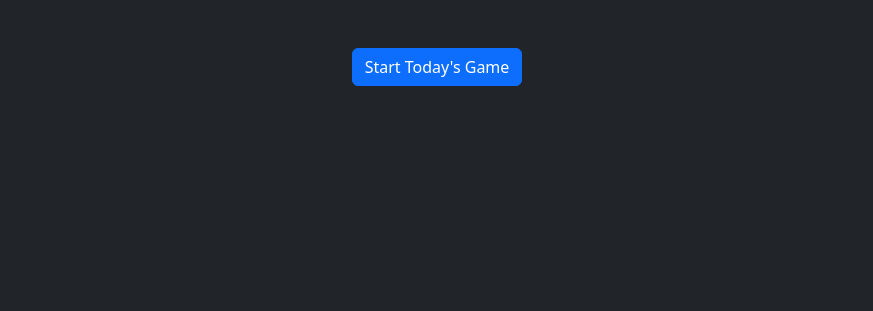
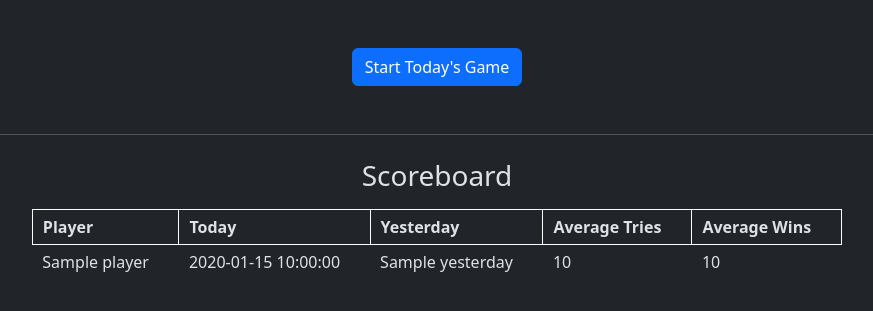
Before and after one commit to ronsmith/WordGame, a Flask app: template templates/index.html in a window 1280 px wide. Shown: the part 177-488 px from the top of the page, without its empty margins (203-1076 px from the left). Run offline with Flask 3, Linux system fonts and the light colour scheme; the template is opened without the code that fills it: most values are stand-ins (such as "Sample title", 1, 10 or a date in 2020); some libraries are stand-ins or nearby versions.

Commit message:
added scoreboard

```diff
--- a/templates/index.html
+++ b/templates/index.html
@@ -1,4 +1,22 @@
 {%  extends "base.html" %}
+{% block head %}
+    <style>
+        #scoreboard th {
+            border: 1px solid white;
+            padding-top: 5px;
+            padding-bottom: 5px;
+            padding-left: 10px;
+            padding-right: 30px;
+        }
+         #scoreboard td {
+            padding: 5px;
+            padding-top: 5px;
+            padding-bottom: 5px;
+            padding-left: 10px;
+            padding-right: 30px;
+         }
+    </style>
+{% endblock %}
 {% block content %}
     <h3 class="text-center my-5">
         Welcome <a href="{{ url_for('profile') }}">{{ user.name }}</a>
@@ -14,4 +32,36 @@
         <p><a href="{{ url_for('game') }}" class="btn btn-primary">View Today's Game</a></p>
     {% endif %}
     </div>
+    {% if scoreboard %}
+    <hr class="my-4">
+    <h3 class="my-3 text-center">Scoreboard</h3>
+    <p class="text-center">
+        <table align="center" id="scoreboard">
+            <thead>
+                <tr>
+                    <th>Player</th>
+                    <th>Today</th>
+                    <th>Yesterday</th>
+                    <th>Average Tries</th>
+                    <th>Average Wins</th>
+                </tr>
+            </thead>
+            <tbody>
+                {% for stats in scoreboard %}
+                <tr>
+                    <td>{{ stats.player }}</td>
+                    {% if stats.today and stats.yesterday %}
+                        <td>{{ stats.today }}</td>
+                        <td>{{ stats.yesterday }}</td>
+                    {% else %}
+                        <td colspan="2">{{ stats.last_played|default('&nbsp;') }}</td>
+                    {% endif %}
+                    <td>{{ stats.avg_attempts|default('&nbsp;') }}</td>
+                    <td>{{ stats.avg_wins|default('&nbsp;') }}</td>
+                </tr>
+                {% endfor %}
+            </tbody>
+        </table>
+    </p>
+    {% endif %}
 {% endblock %}
--- a/wordgame.py
+++ b/wordgame.py
@@ -30,7 +30,9 @@ def index():
     return render_template('index.html', **{
         'user': session['user'],
         'last_play': get_last_play_data(session['user']),
-        'current_game': get_current_game()})
+        'current_game': get_current_game(),
+        'scoreboard': get_scoreboard_data(),
+    })
 
 
 @app.route('/game')
```
Also changed, not shown: play.py (+63 -0 lines), 1 other file.
